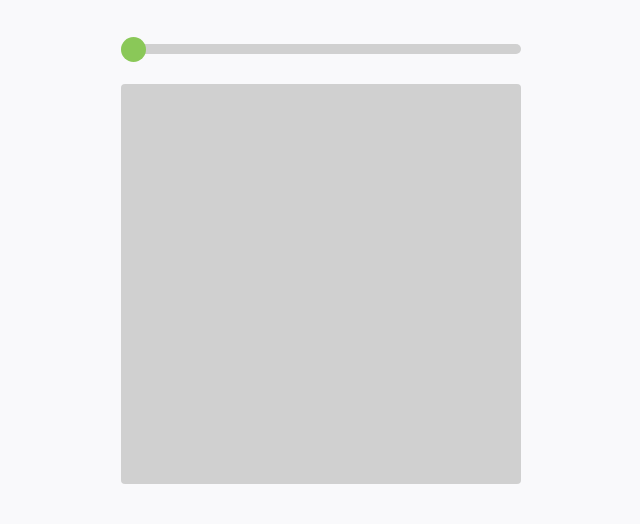
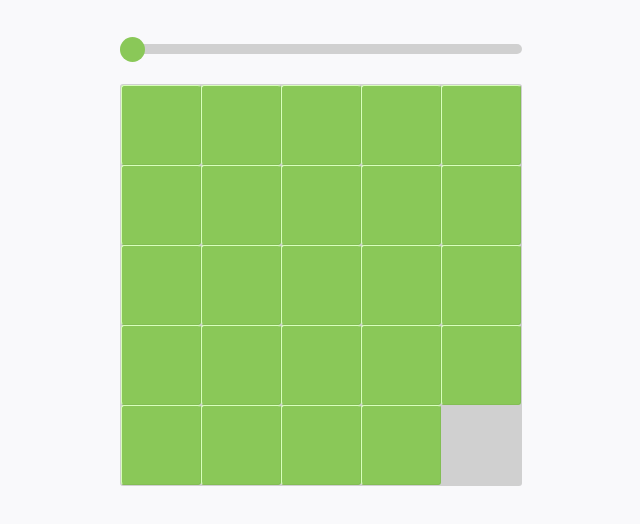
Before and after one commit to freebit/puzzle, a website built with webpack: page src/index.html in a window 1280 px wide. Shown: the whole page, without its empty margins (319-959 px from the left). Built offline with nearby package versions, Linux system fonts and the light colour scheme.

Commit message:
draw matrix

```diff
--- a/src/index.html
+++ b/src/index.html
@@ -9,10 +9,9 @@
   <div id="app">
     <div class="puzzle">
       <input type="range" min="5" max="10" step="1" class="puzzle__control" id="control">
-      <div class="puzzle__wrapper" id="puzzle_wrapper">
-
-      </div>
+      <div class="puzzle__wrapper" id="puzzle-wrapper"></div>
     </div>
+    <!-- <img src="https://cs.pikabu.ru/images/jobseeker/logo2.png" width="400" height="400"> -->
   </div>
 </body>
 </html>
--- a/src/main.ts
+++ b/src/main.ts
@@ -3,17 +3,31 @@ import '@/styles/main.scss'
 import { drawTiles } from './utils'
 
 const init = (params: Puzzle.AppParams): void => {
+
   const control: HTMLInputElement = document.querySelector('#control');
 
   control.value = params.startMatrixSize.toString()
+
   control.addEventListener('change', (evt) => {
-    drawTiles(Number(control.value))
+    drawTiles(Number(control.value), params.picture)
   })
+
+
+  drawTiles(params.startMatrixSize, params.picture)
 }
 
 
 
 init({
+  elem: '#puzzle-wrapper',
   picture: 'https://cs.pikabu.ru/images/jobseeker/logo2.png',
   startMatrixSize: 5
 })
+
+
+
+const mainImage = new Image()
+mainImage.onload = function(img) {
+  console.log('image - ', this)
+}
+mainImage.src = 'https://cs.pikabu.ru/images/jobseeker/logo2.png'
--- a/src/styles/main.scss
+++ b/src/styles/main.scss
@@ -5,13 +5,14 @@ html, body {
 $body-color: #f9f9fb;
 $puzzle-bg-color: #d0d0d0;
 
-$green-1: #D8FFBC;
-$green-2: #8AC858;
-$green-3: #83BE54;
+$green-lighter: #D8FFBC;
+$green-base: #8AC858;
+$green-darker: #83BE54;
 
 body {
+  position: relative;
   margin: 0;
-  min-height: 100vh;
+  height: 100vh;
   color: #fff;
   background-color: $body-color;
 }
@@ -19,8 +20,16 @@ body {
 #app {
   display: flex;
   position: relative;
+  // flex-direction: column;
+  min-height: 100%;
   justify-content: center;
-  align-items: center;
+  align-items: flex-start;
+  margin-top: 40px;
+
+  img {
+    position: relative;
+    margin-top: 45px;
+  }
 }
 
 .puzzle {
@@ -28,7 +37,7 @@ body {
   $size: 400px;
 
   position: relative;
-  padding-top: 40px;
+  // padding-top: 40px;
 
   &__control {
 
@@ -61,7 +70,7 @@ body {
       height: $thumb-size;
       margin-top: -(($thumb-size - $track-height) / 2);
       border-radius: 50%;
-      background-color: $green-2;
+      background-color: $green-base;
     }
 
     &::-webkit-slider-runnable-track {
@@ -84,9 +93,23 @@ body {
 
   &__wrapper {
     display: block;
+    position: relative;
+    // box-sizing: border-box;
     width: $size;
     height: $size;
     background-color: $puzzle-bg-color;
-    border-radius: 4px;
+    border-radius: 3px;
+    padding: 1px;
+
+    .tile {
+      position: absolute;
+      box-sizing: border-box;
+      border-radius: 3px;
+      background-color: $green-base;
+      overflow: hidden;
+      border: 1px solid;
+      border-color: $green-lighter $green-darker $green-darker $green-lighter;
+      background-repeat: no-repeat;
+    }
   }
 }
--- a/src/types/app.d.ts
+++ b/src/types/app.d.ts
@@ -3,8 +3,9 @@ declare namespace Puzzle {
 
 
   interface AppParams {
+    elem: string | HTMLElement;
     picture: string;
-    startMatrixSize: number;
+    startMatrixSize?: number;
   }
 
 }
--- a/src/utils/index.ts
+++ b/src/utils/index.ts
@@ -1,4 +1,50 @@
-export const drawTiles = (matrixSize: number): void => {
-  const puzzleWrapper = document.querySelector('#puzzle_wrapper');
+export const drawTiles = (matrixSize: number, pictureSrc: string): void => {
+  const puzzleWrapper = document.getElementById('puzzle-wrapper');
   const fragment = document.createDocumentFragment();
+
+  const { width: puzzleWidth, height: puzzleHeight} = puzzleWrapper.getBoundingClientRect()
+  const puzzlePadding = parseInt(getComputedStyle(puzzleWrapper).paddingTop, 10);
+  const realWidth = puzzleWidth - (puzzlePadding * 2)
+  const realHeight = puzzleHeight - (puzzlePadding * 2)
+
+  // console.log('puzzle sizes -', realWidth, realHeight)
+  // console.log('matrix size -', matrixSize)
+
+
+  const rows = matrixSize;
+  const cols = matrixSize;
+  const emptyTile = rows * cols - 1;
+  console.log('emptyTile -', emptyTile)
+
+
+  const sizePx = (realWidth / matrixSize)
+  const sizePercent = 100 / (realWidth / (realWidth / matrixSize))
+
+  // console.log('tile size in px -', realWidth / matrixSize)
+  // console.log('tile size in percent -', sizePercent)
+
+  for(let i = 0; i < rows; i++) {
+    for(let j = 0; j < cols; j++) {
+      const tile = document.createElement('div')
+      const position = i * cols + j
+      tile.classList.add('tile')
+      tile.style.width = `${sizePercent}%`
+      tile.style.height = `${sizePercent}%`
+      // tile.style.paddingTop = `${Math.floor(sizePercent/2)}%`
+      // tile.style.paddingBottom = `${Math.floor(sizePercent/2)}%`
+
+
+      tile.style.left = `${j * sizePx + puzzlePadding}px`
+      tile.style.top = `${(i) * sizePx + puzzlePadding}px`
+      // tile.style.backgroundImage = `url(${pictureSrc})`
+      tile.setAttribute('pos', `${position}`)
+      if(position === emptyTile) continue
+      fragment.append(tile)
+    }
+  }
+
+  puzzleWrapper.innerHTML = '';
+  console.log('puzzle fragment - ', fragment.childNodes.length)
+  puzzleWrapper.append(fragment)
+
 }
```
